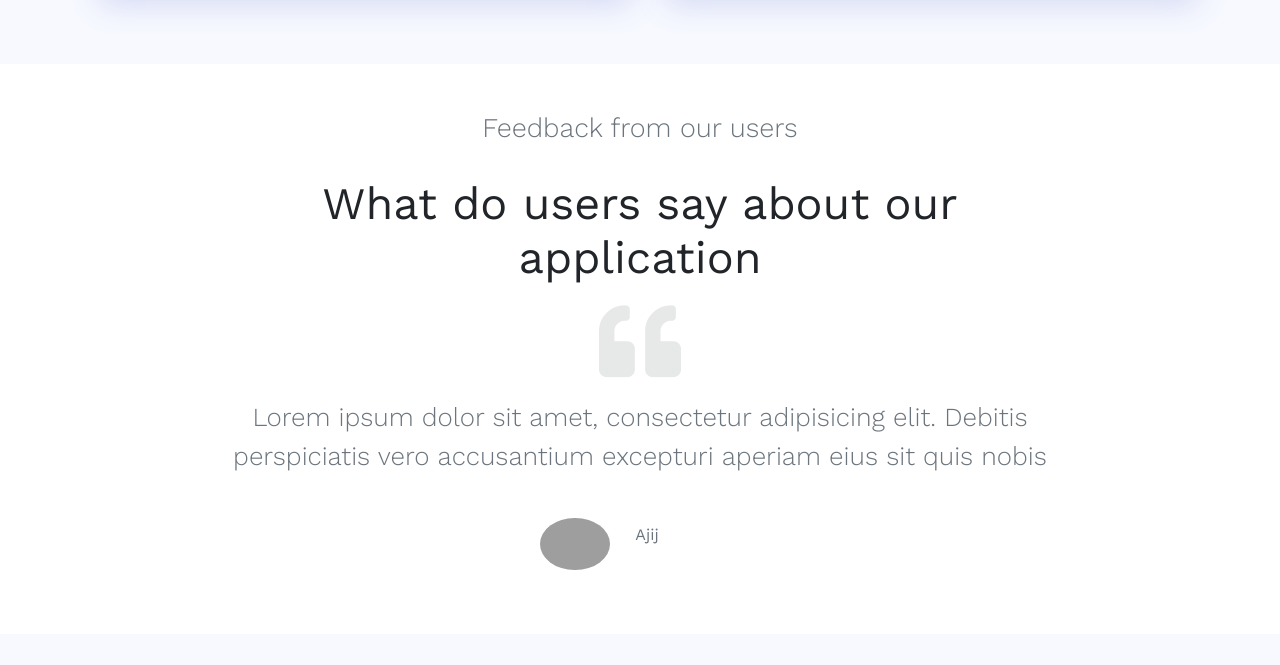
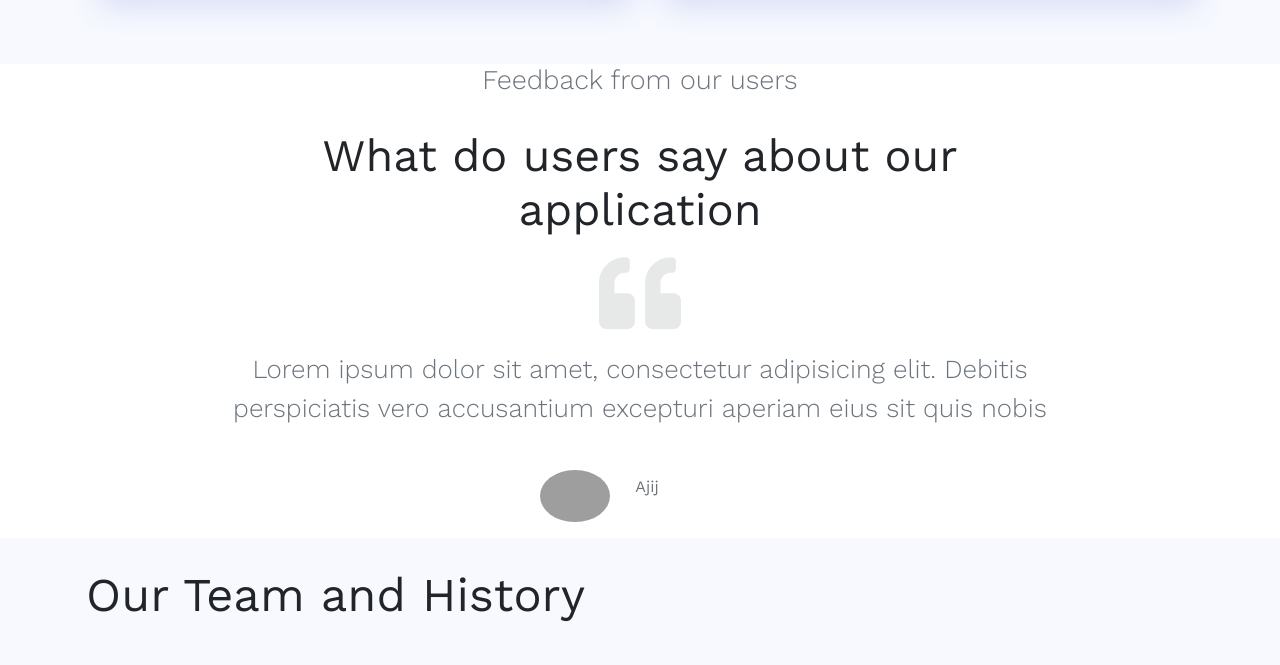
Before and after one commit to proajij/video-assignment-22, a plain HTML site: page index.html in a window 1280 px wide. Shown: the part 4094-4759 px from the top of the page. Drawn offline with nearby package versions, Linux system fonts and the light colour scheme; grey boxes are pictures that could not be loaded.

Commit message:
Add files via upload

```diff
--- a/index.html
+++ b/index.html
@@ -7,7 +7,7 @@
 
     <link href="https://fonts.googleapis.com/css2?family=Work+Sans:ital,wght@0,300;0,400;0,500;0,600;0,700;0,800;0,900;1,200;1,300;1,400;1,500;1,600;1,700;1,800;1,900&display=swap" rel="stylesheet">
     <link rel="stylesheet" href="https://cdnjs.cloudflare.com/ajax/libs/font-awesome/5.14.0/css/all.min.css">
-    <link rel="shortcut icon" href="https://mobirise.com/extensions/appamp/assets/images/logo.png" type="image/x-icon">
+
     <!-- Bootstrap CSS -->
     <link rel="stylesheet" href="https://stackpath.bootstrapcdn.com/bootstrap/5.0.0-alpha1/css/bootstrap.min.css" integrity="sha384-r4NyP46KrjDleawBgD5tp8Y7UzmLA05oM1iAEQ17CSuDqnUK2+k9luXQOfXJCJ4I" crossorigin="anonymous">
 
--- a/style.css
+++ b/style.css
@@ -49,6 +49,10 @@ img{
 	font-size: 15px !important;
 	width: 122px;
 	transition: all .4s ease;
+}
+.py-5 {
+     padding-top: 0rem!important;
+     padding-bottom: 0rem!important;
 }
 .my-menu .btn:hover{
     background: #6278df;
```
